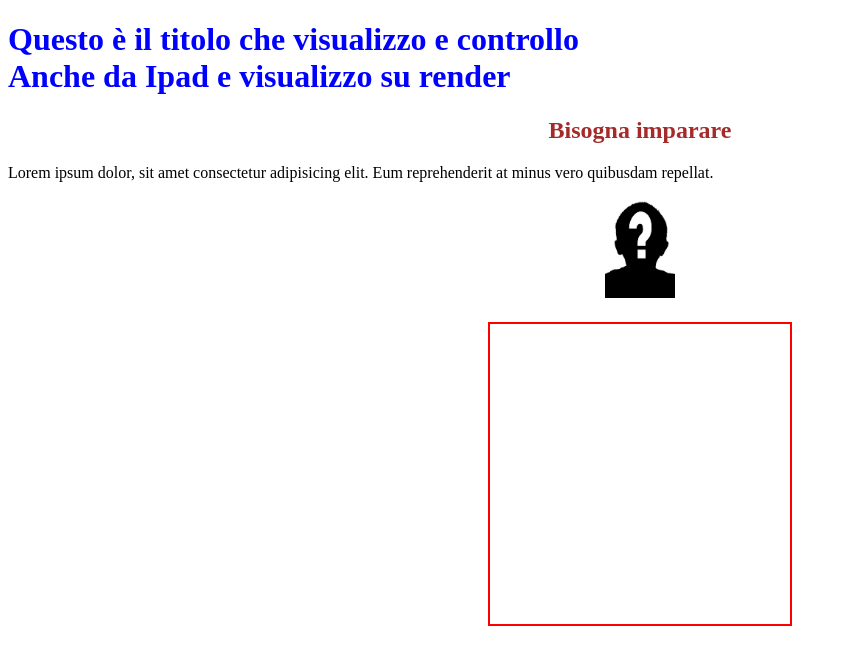
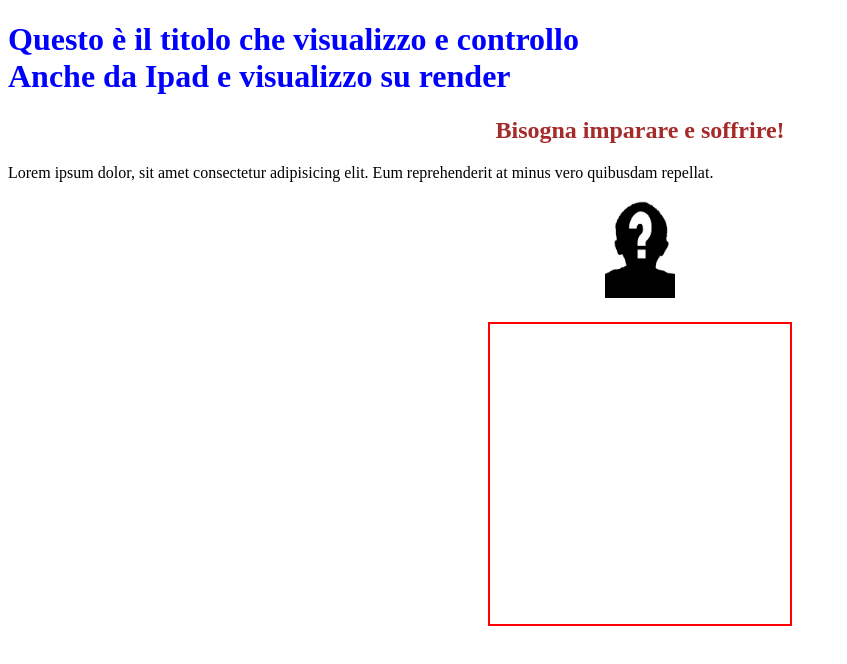
Before and after one commit to clarakk/CodeSwing, a plain HTML site: page index.html in a window 1280 px wide. Shown: the whole page, without its empty margins (0-847 px from the left). Drawn offline with Linux system fonts and the light colour scheme.

Commit message:
Update index.html

```diff
--- a/index.html
+++ b/index.html
@@ -11,7 +11,7 @@
 <h1>Questo è il titolo che visualizzo e controllo
     <br>Anche da Ipad e visualizzo su render
 </h1>
-<h2>Bisogna imparare</h2>
+<h2>Bisogna imparare e soffrire!</h2>
 <p>Lorem ipsum dolor, sit amet consectetur adipisicing elit. Eum reprehenderit at minus vero quibusdam repellat.</p>
 <div class="image"><img src="images/foto.png" alt="foto"></div>
 <div class="quadrato"></div>
```
